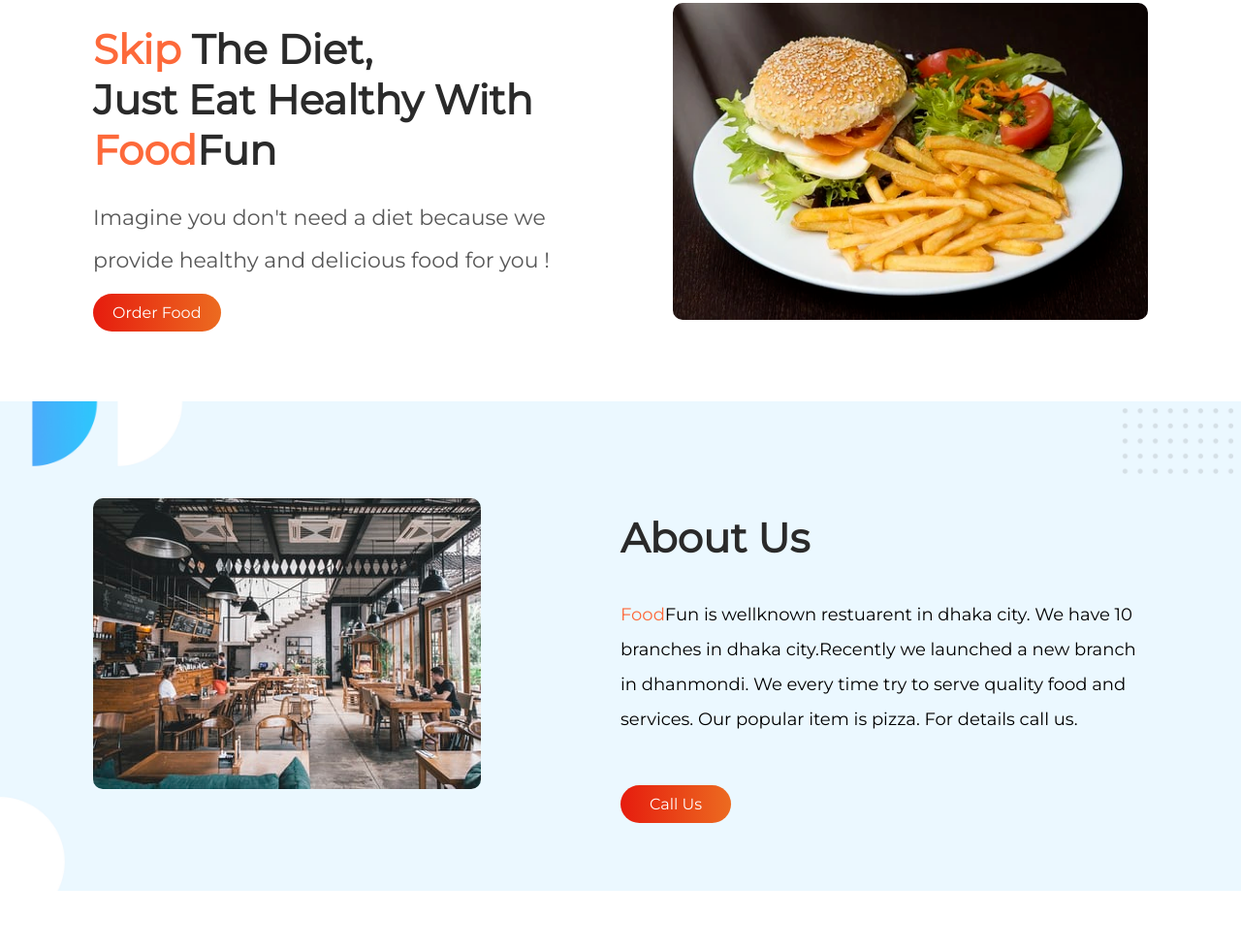
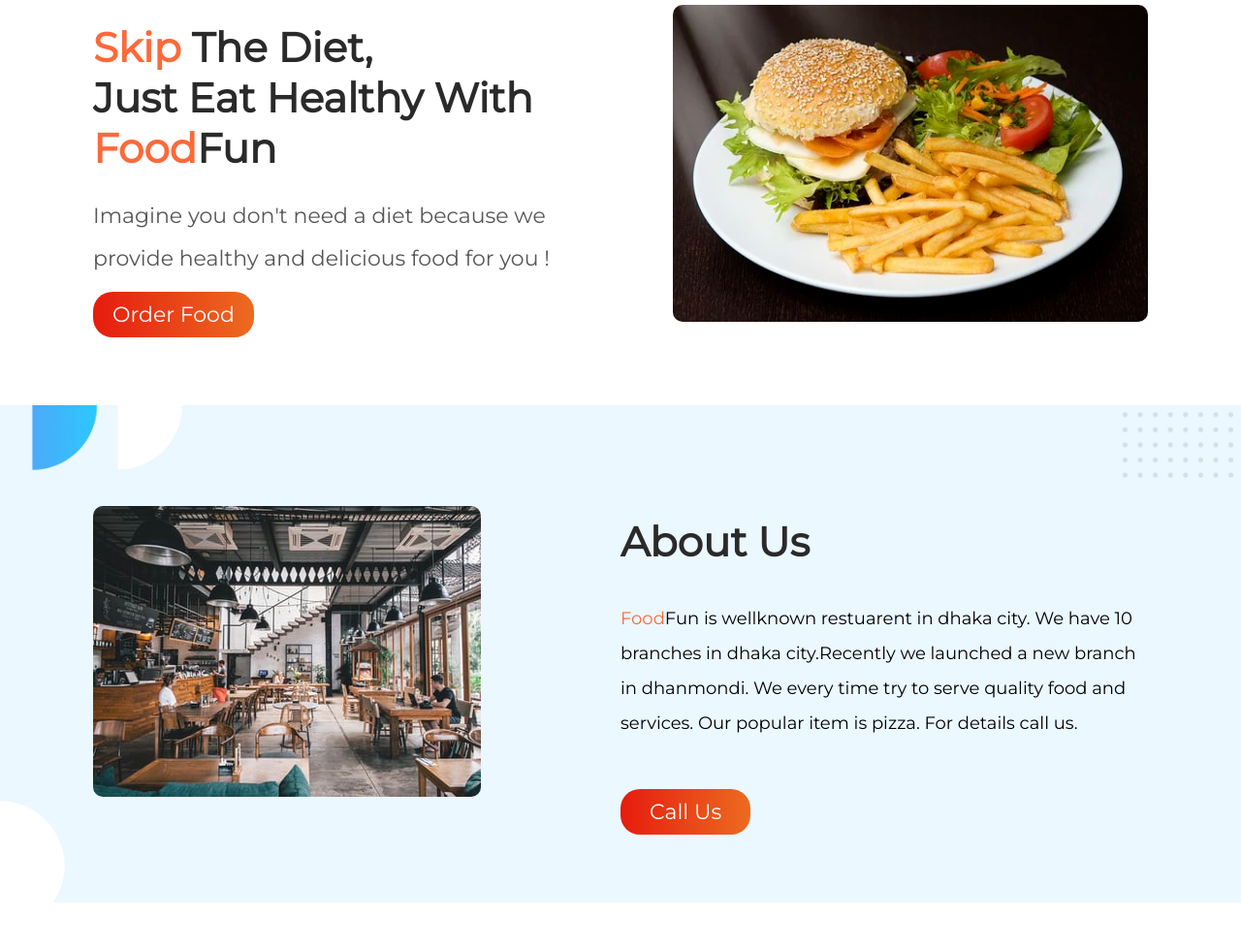
Before and after one commit to Rakib0101/FoodFun, a plain HTML site: page index.html in a window 1280 px wide. Shown: the part 161-1140 px from the top of the page at 97% size. Drawn offline with Linux system fonts and the light colour scheme.

Commit message:
button font size increase

```diff
--- a/style.css
+++ b/style.css
@@ -102,6 +102,7 @@ a{
     border-radius: 20px;
     text-decoration: none;
     color: #FFFFFF;
+    font-size: 22px;
     background: linear-gradient(to right,#e61c0e,#ec6b20);
 }
 .header-right-side img{
@@ -141,6 +142,7 @@ a{
 .call-us a{
     padding: 10px 30px;
     text-decoration: none;
+    font-size: 22px;
     background: linear-gradient(to right,#e61c0e,#ec6b20);
     color: #FFFFFF;
     border-radius: 20px;
@@ -268,6 +270,7 @@ span{
 .item a{
     background: linear-gradient(to right,#e61c0e,#ec6b20);
     color: #FFFFFF;
+    font-size: 18px;
     text-decoration: none;
     display: inline-block;
     margin-left: 10px;
```
